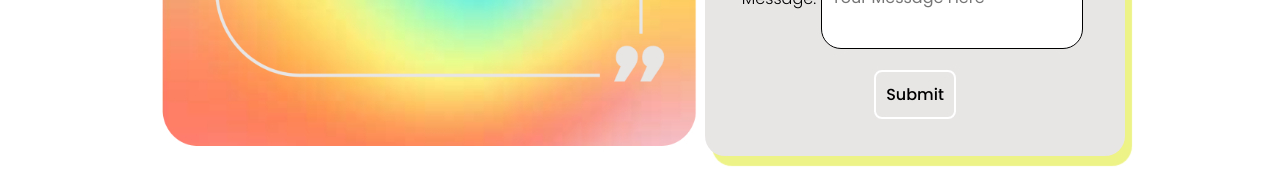
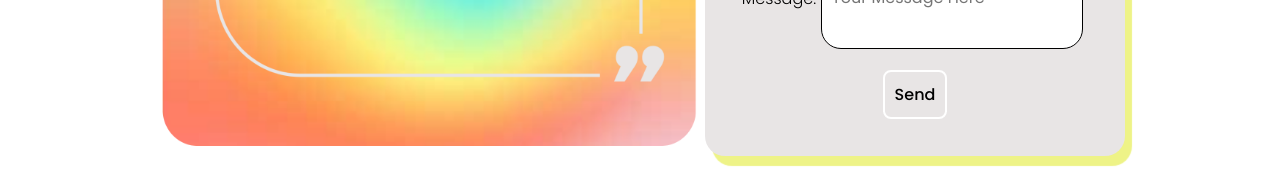
Before and after one commit to rhyannonjoy/capstone-front, a React (Create React App) app: page /contact in a window 1280 px wide. Shown: the part 397-566 px from the top of the page. Built offline with nearby package versions, Linux system fonts and the light colour scheme.

Commit message:
changed ContactPage Submit button to Send

```diff
--- /dev/null
+++ b/src/components/buttons/SendButton.css
@@ -0,0 +1,16 @@
+.send-button {
+    background-color: #E8E5E5;
+    border: 2px solid white;
+    border-radius: 8px;
+    color: black;
+    cursor: pointer;
+    font-family: 'Poppins', sans-serif;
+    font-size: medium;
+    font-weight: 500;
+    padding: 10px;
+}
+
+.send-button:hover {
+    background-color: #B9E9F5;
+    color: black;
+}
--- /dev/null
+++ b/src/components/buttons/SendButton.js
@@ -0,0 +1,11 @@
+import "./SendButton.css";
+
+const SendButton = () => {
+  return (
+    <button className="send-button" type="submit">
+      Send
+    </button>
+  );
+};
+
+export default SendButton;
--- a/src/components/forms/ContactForm.js
+++ b/src/components/forms/ContactForm.js
@@ -1,5 +1,5 @@
 import "./ContactForm.css";
-import SubmitButton from "../buttons/SubmitButton";
+import SendButton from "../buttons/SendButton";
 
 const ContactForm = () => {
   return (
@@ -38,7 +38,7 @@ const ContactForm = () => {
           required
         ></input>
         <p></p>
-        <SubmitButton />
+        <SendButton />
       </form>
     </div>
   );
```
